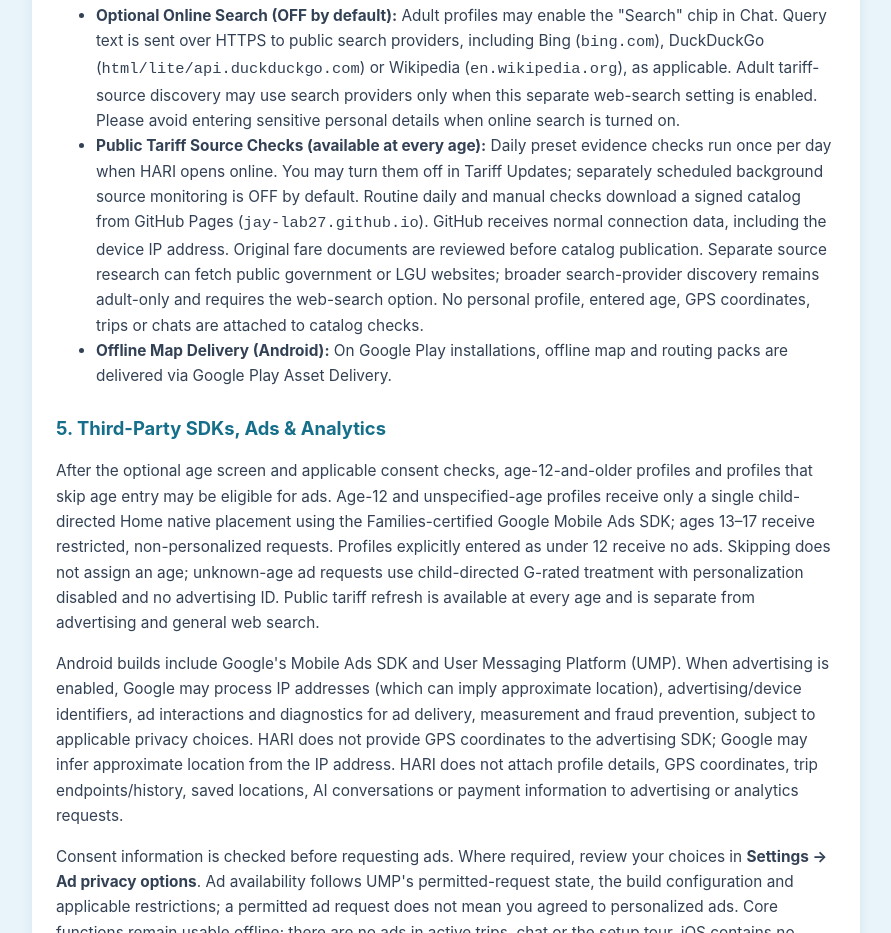
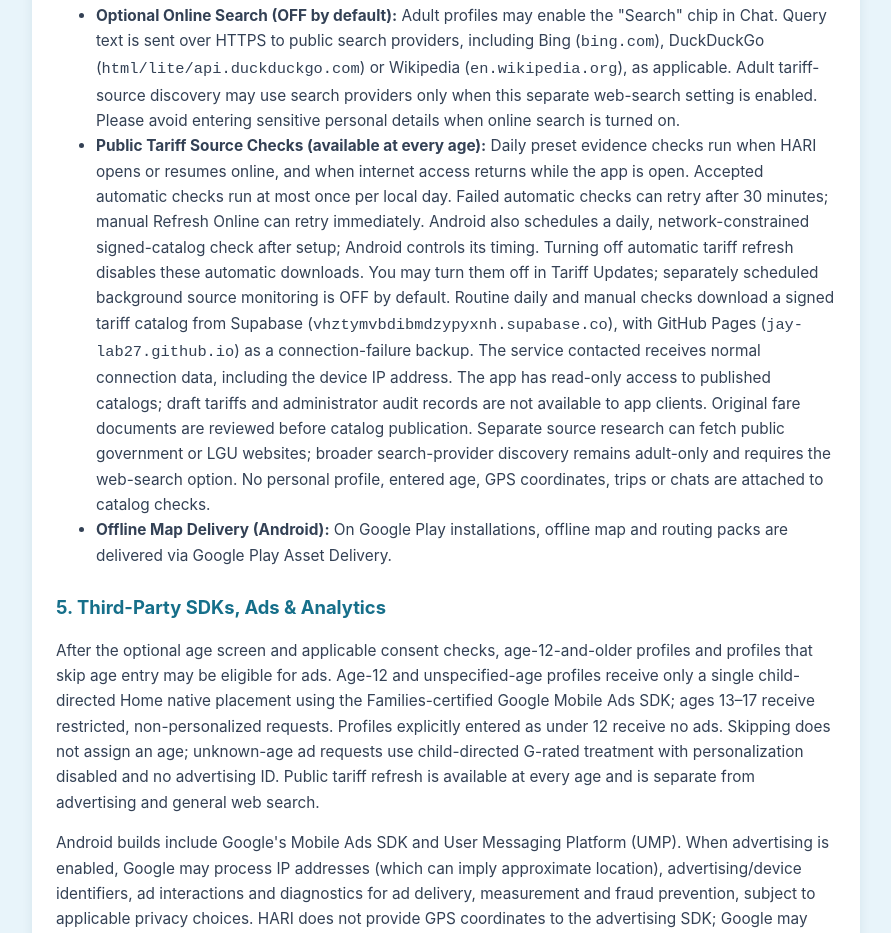
Before and after one commit to Jay-lab27/Jay-lab27.github.io, a plain HTML site: page privacy-policy.html in a window 1280 px wide. Shown: the part 1459-2392 px from the top of the page, without its empty margins (194-1085 px from the left). Drawn offline with Linux system fonts and the light colour scheme.

Commit message:
Describe Supabase tariff delivery and daily retry behavior

```diff
--- a/privacy-policy.html
+++ b/privacy-policy.html
@@ -75,7 +75,7 @@
     <p>HARI's chat companion runs locally on your device using rule-based logic and bundled Philippine Standard Geographic Code (PSGC) data.</p>
     <ul>
       <li><strong>Optional Online Search (OFF by default):</strong> Adult profiles may enable the "Search" chip in Chat. Query text is sent over HTTPS to public search providers, including Bing (<code>bing.com</code>), DuckDuckGo (<code>html/lite/api.duckduckgo.com</code>) or Wikipedia (<code>en.wikipedia.org</code>), as applicable. Adult tariff-source discovery may use search providers only when this separate web-search setting is enabled. Please avoid entering sensitive personal details when online search is turned on.</li>
-      <li><strong>Public Tariff Source Checks (available at every age):</strong> Daily preset evidence checks run once per day when HARI opens online. You may turn them off in Tariff Updates; separately scheduled background source monitoring is OFF by default. Routine daily and manual checks download a signed catalog from GitHub Pages (<code>jay-lab27.github.io</code>). GitHub receives normal connection data, including the device IP address. Original fare documents are reviewed before catalog publication. Separate source research can fetch public government or LGU websites; broader search-provider discovery remains adult-only and requires the web-search option. No personal profile, entered age, GPS coordinates, trips or chats are attached to catalog checks.</li>
+      <li><strong>Public Tariff Source Checks (available at every age):</strong> Daily preset evidence checks run when HARI opens or resumes online, and when internet access returns while the app is open. Accepted automatic checks run at most once per local day. Failed automatic checks can retry after 30 minutes; manual Refresh Online can retry immediately. Android also schedules a daily, network-constrained signed-catalog check after setup; Android controls its timing. Turning off automatic tariff refresh disables these automatic downloads. You may turn them off in Tariff Updates; separately scheduled background source monitoring is OFF by default. Routine daily and manual checks download a signed tariff catalog from Supabase (<code>vhztymvbdibmdzypyxnh.supabase.co</code>), with GitHub Pages (<code>jay-lab27.github.io</code>) as a connection-failure backup. The service contacted receives normal connection data, including the device IP address. The app has read-only access to published catalogs; draft tariffs and administrator audit records are not available to app clients. Original fare documents are reviewed before catalog publication. Separate source research can fetch public government or LGU websites; broader search-provider discovery remains adult-only and requires the web-search option. No personal profile, entered age, GPS coordinates, trips or chats are attached to catalog checks.</li>
       <li><strong>Offline Map Delivery (Android):</strong> On Google Play installations, offline map and routing packs are delivered via Google Play Asset Delivery.</li>
     </ul>
 
```
